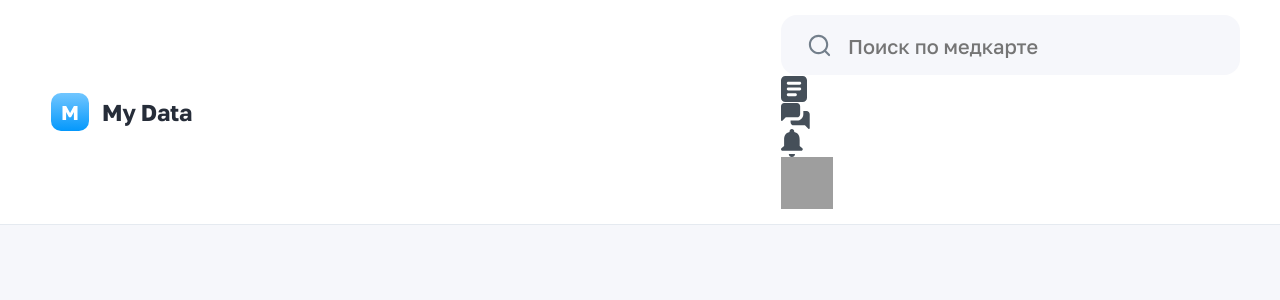
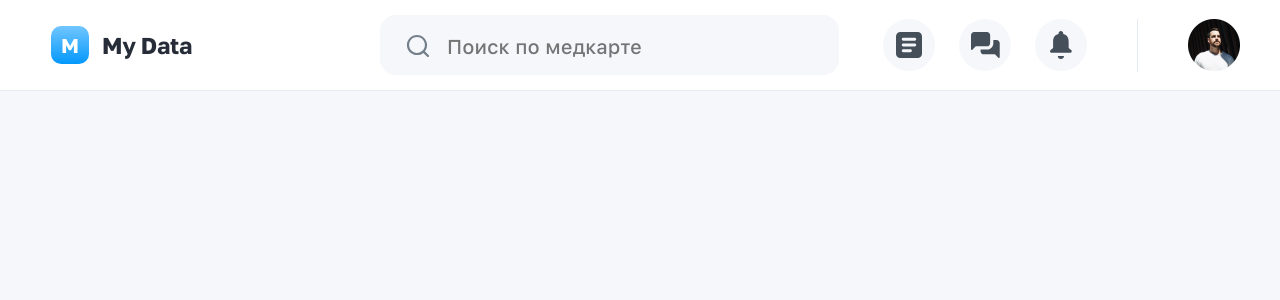
Before and after one commit to spivakev/FHD-hospital, a React (Create React App) app: page / in a window 1280 px wide. Shown: the top 300 px of the page. Built offline with nearby package versions, Linux system fonts and the light colour scheme; grey boxes are pictures that could not be loaded.

Commit message:
feat: add styles for the header icons

```diff
--- a/src/components/Header/style.css
+++ b/src/components/Header/style.css
@@ -34,10 +34,21 @@
   color: #262d39;
 }
 
+.header__right {
+  display: flex;
+  flex-direction: row;
+  justify-content: flex-end;
+  align-items: center;
+}
+
+.header__form {
+  margin-right: 44px;
+}
+
 .header__search {
   position: relative;
   box-sizing: padding-box;
-  padding: 19px 18px 17px 67px;
+  padding: 20px 18px 16px 67px;
   width: 459px;
   height: 60px;
 
@@ -46,12 +57,11 @@
   border: none;
 
   background-image: url("../../img/icon-search.svg");
-  background-size: 23px;
+  background-size: 24px;
   background-repeat: no-repeat;
-  background-position: left 27px top 19px;
+  background-position: left 26px top 19px;
 
-  /*font-family: "SF Pro Text";*/
-  font-style: normal;
+  font-family: "SF Pro Text";
   font-weight: 500;
   font-size: 20px;
   line-height: 24px;
@@ -63,3 +73,33 @@
 .header__search:focus {
   outline: none;
 }
+
+.header__icon {
+  display: flex;
+  justify-content: center;
+  align-items: center;
+  margin-right: 24px;
+  width: 52px;
+  height: 52px;
+  background-color: #f6f7fb;
+  border-radius: 50%;
+}
+
+.header__notification {
+  margin-right: 51px;
+}
+
+.header__avatar {
+  position: relative;
+  margin-left: 50px;
+}
+
+.header__avatar::before {
+  position: absolute;
+  top: 0px;
+  left: -51px;
+  content: "";
+  width: 0px;
+  height: 53px;
+  border-left: 1px solid #e5eaf0; /* Gray / E5 */
+}
```
Also changed, not shown: src/img/avatar.png (added).
